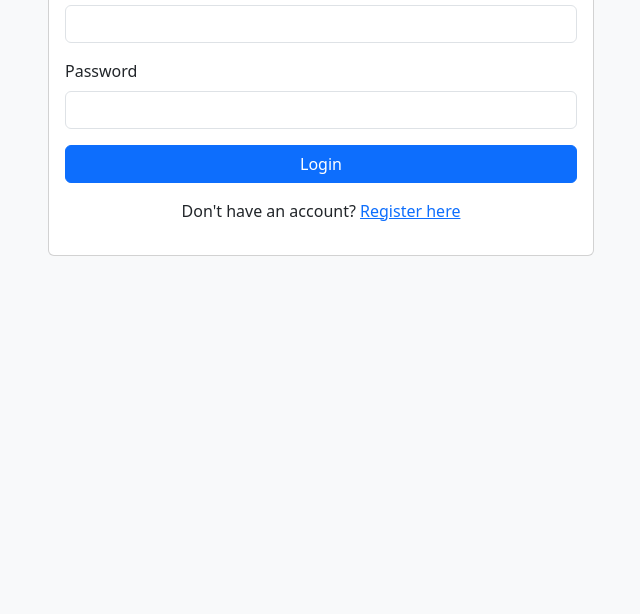
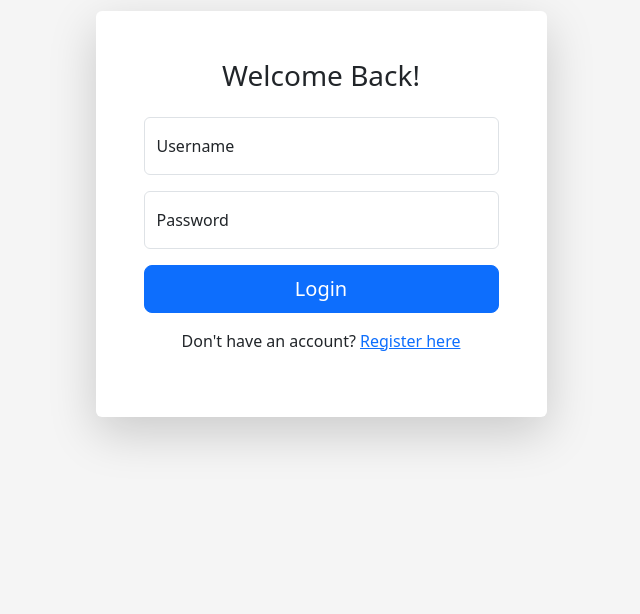
Before and after one commit to nahid270/Link-Shotnear-, a plain HTML site: page templates/login.html in a window 1280 px wide. Shown: the part 186-800 px from the top of the page, without its empty margins (319-959 px from the left). Drawn offline with nearby package versions, Linux system fonts and the light colour scheme.

Commit message:
Update login.html

```diff
--- a/templates/login.html
+++ b/templates/login.html
@@ -1,56 +1,45 @@
 <!DOCTYPE html>
 <html lang="en">
 <head>
-    <meta charset="UTF-8">
-    <title>Login</title>
-    <link href="https://cdn.jsdelivr.net/npm/bootstrap@5.3.2/dist/css/bootstrap.min.css" rel="stylesheet">
+    <meta charset="UTF-8"><title>Login</title><link href="https://cdn.jsdelivr.net/npm/bootstrap@5.3.2/dist/css/bootstrap.min.css" rel="stylesheet">
+    <style>body{display:flex;align-items:center;height:100vh;background-color:#f5f5f5;}</style>
 </head>
-<body class="bg-light">
+<body>
     <div class="container">
-        <div class="row justify-content-center" style="margin-top: 100px;">
-            <div class="col-md-6">
-                <div class="card">
-                    <div class="card-body">
-                        <h3 class="card-title text-center">Login</h3>
-                        <div id="error-message" class="alert alert-danger d-none"></div>
-                        <form id="login-form">
-                            <div class="mb-3">
-                                <label for="username" class="form-label">Username</label>
-                                <input type="text" class="form-control" id="username" required>
-                            </div>
-                            <div class="mb-3">
-                                <label for="password" class="form-label">Password</label>
-                                <input type="password" class="form-control" id="password" required>
-                            </div>
-                            <button type="submit" class="btn btn-primary w-100">Login</button>
-                        </form>
-                        <p class="text-center mt-3">Don't have an account? <a href="/register-page">Register here</a></p>
+        <div class="row justify-content-center"><div class="col-md-5">
+            <div class="card shadow-lg border-0 rounded-lg"><div class="card-body p-5">
+                <h3 class="card-title text-center mb-4">Welcome Back!</h3>
+                <div id="error-message" class="alert alert-danger d-none"></div>
+                <form id="login-form">
+                    <div class="form-floating mb-3">
+                        <input type="text" class="form-control" id="username" placeholder="Username" required>
+                        <label for="username">Username</label>
                     </div>
-                </div>
-            </div>
-        </div>
+                    <div class="form-floating mb-3">
+                        <input type="password" class="form-control" id="password" placeholder="Password" required>
+                        <label for="password">Password</label>
+                    </div>
+                    <button type="submit" class="btn btn-primary w-100 btn-lg">Login</button>
+                </form>
+                <p class="text-center mt-3">Don't have an account? <a href="/register-page">Register here</a></p>
+            </div></div>
+        </div></div>
     </div>
-
     <script>
         document.getElementById('login-form').addEventListener('submit', async function(e) {
-            e.preventDefault(); // ফর্ম সাবমিট হওয়া আটকায়
-
+            e.preventDefault();
             const username = document.getElementById('username').value;
             const password = document.getElementById('password').value;
             const errorMessage = document.getElementById('error-message');
-
             const response = await fetch('/login', {
                 method: 'POST',
                 headers: { 'Content-Type': 'application/json' },
                 body: JSON.stringify({ username, password })
             });
-
             const data = await response.json();
-
             if (response.ok) {
-                // টোকেন পেলে সেটা ব্রাউজারের localStorage-এ সেভ করি
                 localStorage.setItem('jwt_token', data.token);
-                // ড্যাশবোর্ডে পাঠিয়ে দিই
+                localStorage.setItem('username', data.username);
                 window.location.href = '/dashboard';
             } else {
                 errorMessage.textContent = data.error || 'Login failed!';
```
